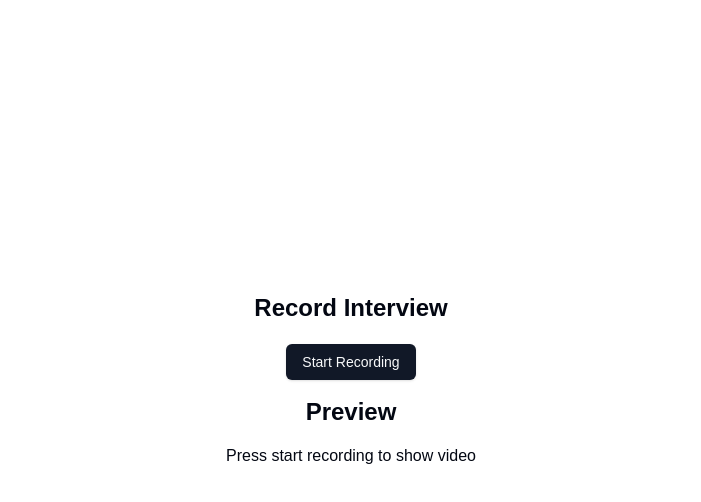
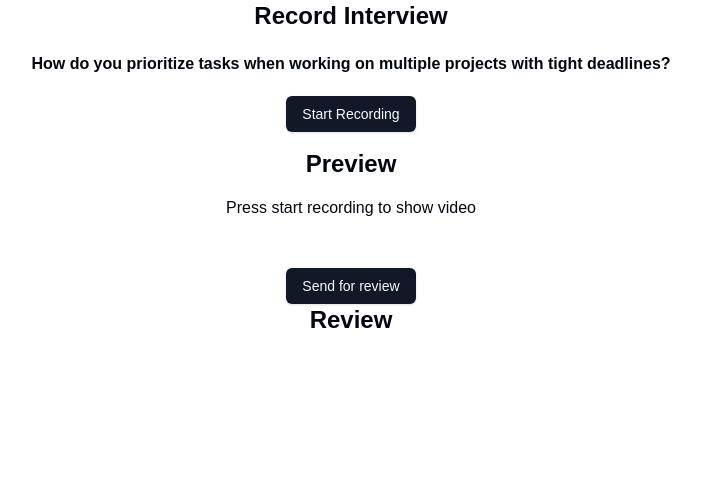
Before and after one commit to Kyle-Hasan/InterviewSenseiFrontend, a Next.js app: page /InterviewRecord in a window 1280 px wide. Shown: the top 502 px of the page, without its empty margins (289-990 px from the left). Built offline with nearby package versions, Linux system fonts and the light colour scheme.

Commit message:
Added video record and record question page

```diff
--- a/src/app/InterviewRecord/page.tsx
+++ b/src/app/InterviewRecord/page.tsx
@@ -1,13 +1,79 @@
+'use client'
 import VideoRecord from '@/components/VideoRecord'
-import React from 'react'
+import React, { useState } from 'react'
+import { ratingResponse } from '../types/ratingResponse'
+import { Button } from '@/components/ui/button'
+import axiosInstance from '../utils/axiosInstance'
 
 export default function InterviewRecord() {
+
+  const [blob,setBlob] = useState<Blob>()
+  const [reviewGood,setReviewGood] = useState<string[]>([])
+  const [reviewBad,setReviewBad] = useState<string[]>([])
+  const [recording,setRecording] = useState(false)
+  const [question,setQuestion] = useState("How do you prioritize tasks when working on multiple projects with tight deadlines?")
+
+
+
+  const sendForReview = async()=> {
+
+
+
+    if(blob) {
+
+      const formData = new FormData();
+      formData.append("video",blob,"video.webm")
+      formData.append("question", "How do you prioritize tasks when working on multiple projects with tight deadlines?" )
+
+    const response = await axiosInstance.post("/Interview/rateAnswer",formData,{
+      headers: {
+        'Content-Type':'multipart/form-data'
+      }
+    });
+    const data:ratingResponse = response.data
+
+    const goodArr = data.good.split(".")
+    goodArr.pop()
+
+    const badArr = data.bad.split('.')
+    badArr.pop()
+
+    setReviewGood(goodArr)
+    setReviewBad(badArr)
+
+    }
+  }
   return (
-    <div className='flex items-center justify-center h-screen flex-col'>
+    <div className='flex items-center justify-center h-100 flex-col'>
 
         <h2 className='text-2xl font-bold text-center mb-5 w-screen'>Record Interview</h2>
-        <VideoRecord />
+        <h2 className='font-bold text-center mb-5 w-screen mb-1'>{question}</h2>
+        <VideoRecord setBlob={setBlob} setRecording={setRecording} recording={recording} />
+
+        { !recording && <Button className='mt-2' onClick={sendForReview}>Send for review</Button> }
+      <h2 className='text-2xl font-bold'>Review</h2>
+      { reviewGood && reviewGood.length > 0 &&
+      <div className='space-y-4 flex flex-col  text-align-left w-1/2'>
+        <h2 className='font-bold mb-1 text-center underline'>Good</h2>
+        <ul className='list-disc'>
+        {
+          reviewGood.map(x=> {
+            return <li key={x}>{x}</li>
+          })
+        }
+        </ul> </div>}
+        { reviewBad && reviewBad.length > 0 &&
+        <div className='flex flex-col  text-align-left w-1/2'>
+        <h2 className='font-bold mb-1 text-center underline'>Bad</h2>
+          <ul className='list-disc'>
+        {
+          reviewBad.map(x=> {
+            return <li key={x}>{x}</li>
+          })
+        }
+        </ul> </div> }
 
     </div>
   )
+
 }
--- /dev/null
+++ b/src/app/types/ratingResponse.ts
@@ -0,0 +1,4 @@
+export interface ratingResponse {
+    good:string,
+    bad:string
+  }
--- a/src/app/utils/axiosInstance.ts
+++ b/src/app/utils/axiosInstance.ts
@@ -2,7 +2,7 @@ import axios from "axios";
 
 const axiosInstance = axios.create({
   baseURL: "http://localhost:5095/api",
-  timeout: 10000,
+
   headers: {
     "Content-Type": "application/json",
   },
--- a/src/components/VideoRecord.tsx
+++ b/src/components/VideoRecord.tsx
@@ -2,13 +2,21 @@
 import React, { useRef, useState } from 'react';
 import { Button } from './ui/button';
 
-export default function VideoRecord() {
+
+interface VideoRecordProps {
+  setBlob: (blob:Blob)=> void,
+  recording: boolean
+  setRecording: (recording:boolean) => void
+}
+export default function VideoRecord({recording,setRecording,setBlob}:VideoRecordProps) {
   const videoRef = useRef<HTMLVideoElement>(null);
-  const [recording, setRecording] = useState(false);
+
   const [hasVideo,setHasVideo] = useState(false)
   const downloadRef = useRef<HTMLAnchorElement>(null);
   const mediaRecorder =  useRef<MediaRecorder | null>(null)
   const mediaStream = useRef<MediaStream | null>(null)
+
+
 
 
   async function handleStream(stream:MediaStream) {
@@ -21,11 +29,13 @@ export default function VideoRecord() {
         mediaRecorder.current.start()
 
         const stopped = new Promise((resolve, reject) => {
-
+            if(mediaRecorder.current) {
             mediaRecorder.current.onstop = resolve;
             // eslint-disable-next-line @typescript-eslint/no-explicit-any
             mediaRecorder.current.onerror = (event:any) => reject(event.name);
+            }
           });
+
 
 
           await stopped;
@@ -57,11 +67,13 @@ export default function VideoRecord() {
       }
 
       const recordedChunks = await handleStream(mediaStream.current);
-      debugger
+
 
       if (videoRef.current && downloadRef.current && recordedChunks) {
-        debugger;
-        const url = URL.createObjectURL(convertDataToBlob(recordedChunks));
+        const recordedBlob = convertDataToBlob(recordedChunks)
+
+        const url = URL.createObjectURL(recordedBlob);
+        setBlob(recordedBlob)
 
         videoRef.current.src = url;
         videoRef.current.srcObject = null;
@@ -84,6 +96,8 @@ export default function VideoRecord() {
     setRecording(false);
   };
 
+
+
   return (
     <div className='space-y-4 flex flex-col items-center justify-center'>
 
@@ -99,6 +113,7 @@ export default function VideoRecord() {
         }
       <br />
       <a ref={downloadRef} className="text-blue-500 mt-4 block"></a>
+
     </div>
   );
 }
```
